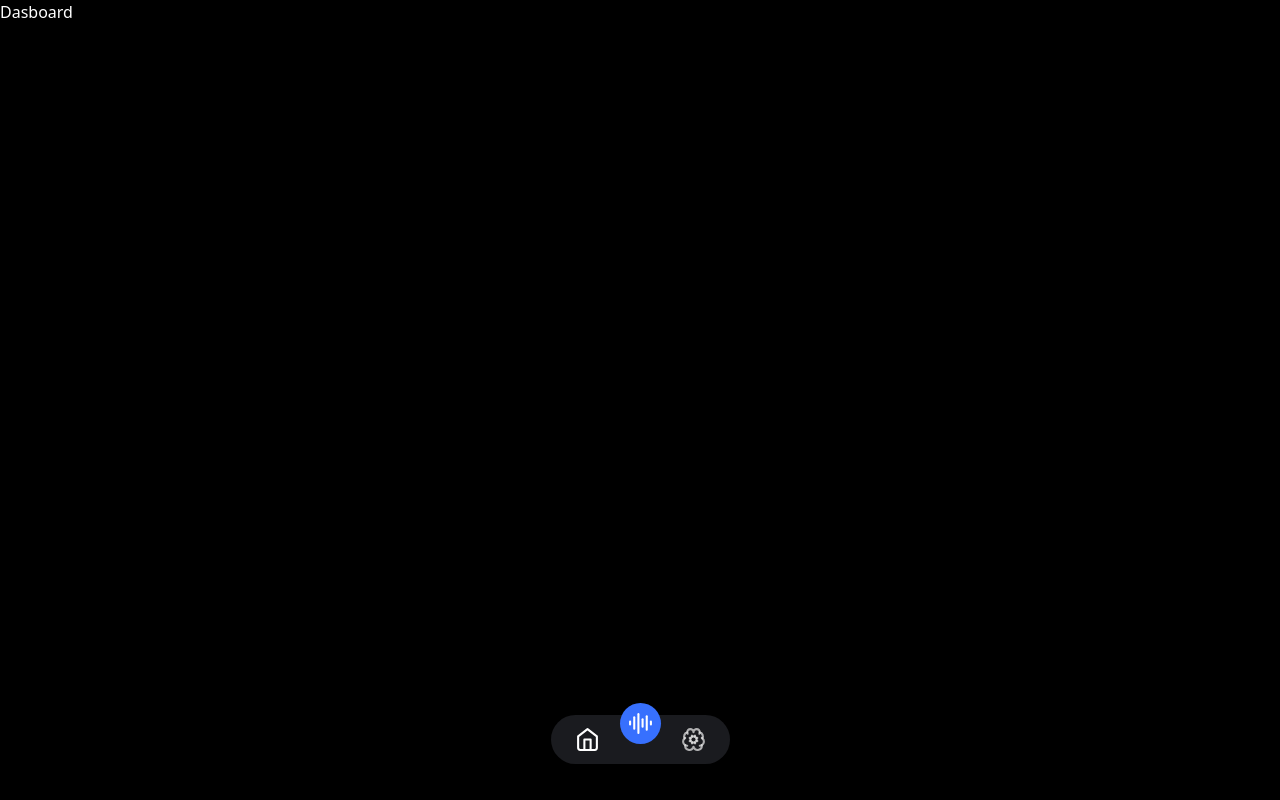
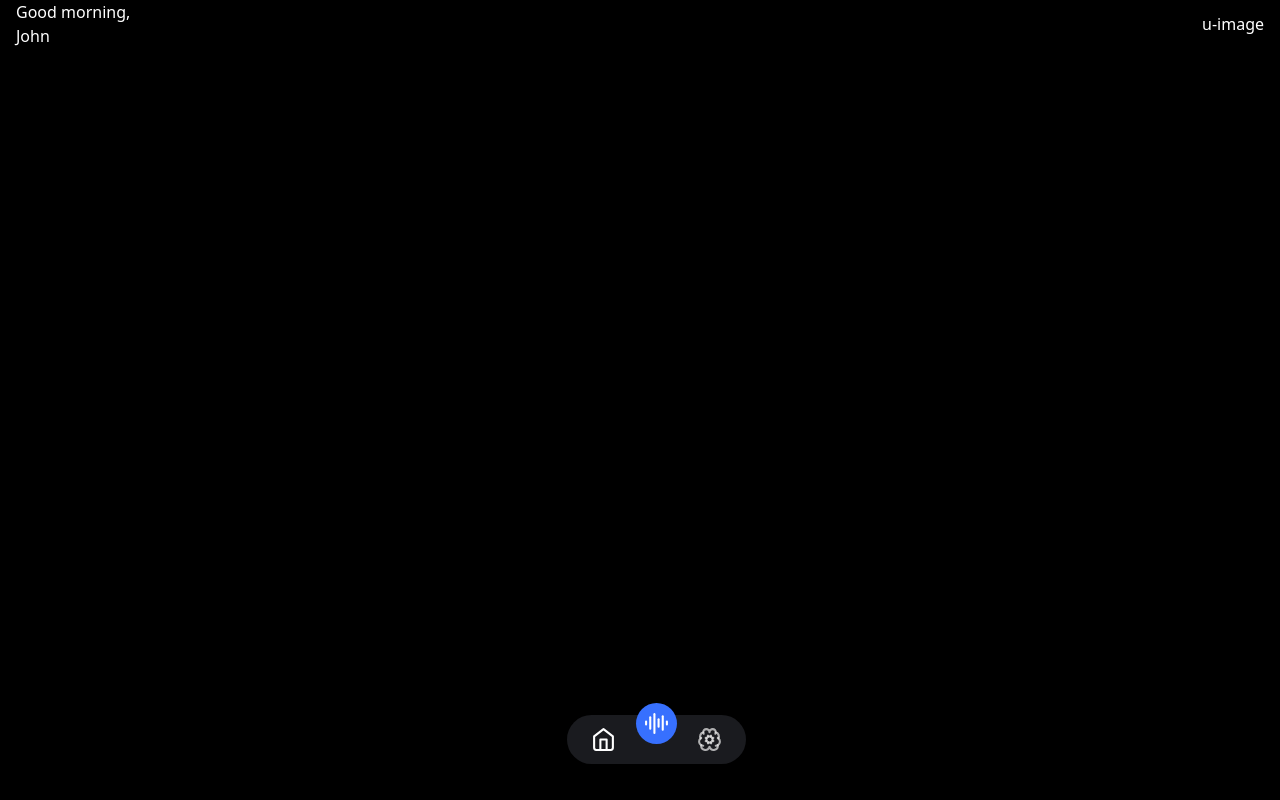
Before and after one commit to Benrobo/hashmind, a Next.js app: page /dashboard/home in a window 1280 px wide. Built offline with nearby package versions, Linux system fonts and the light colour scheme.

Commit message:
Add speech recognition for audio data

```diff
--- a/src/app/dashboard/home/page.tsx
+++ b/src/app/dashboard/home/page.tsx
@@ -1,4 +1,5 @@
 "use client";
+import { FlexColStart, FlexRowCenterBtw } from "@/components/flex";
 import { useDataContext } from "@/context/DataContext";
 import React from "react";
 
@@ -8,5 +9,16 @@ export default function Dashboard() {
   React.useEffect(() => {
     showToolBar();
   }, []);
-  return <div>Dasboard</div>;
+  return (
+    <FlexColStart className="w-full h-full">
+      <FlexRowCenterBtw className="w-full">
+        <h1 className="">
+          Good morning,
+          <br />
+          <span className="">John</span>
+        </h1>
+        <div className="">u-image</div>
+      </FlexRowCenterBtw>
+    </FlexColStart>
+  );
 }
--- a/src/app/dashboard/layout.tsx
+++ b/src/app/dashboard/layout.tsx
@@ -3,7 +3,7 @@ import React, { PropsWithChildren } from "react";
 
 export default function layout({ children }: PropsWithChildren) {
   return (
-    <div>
+    <div className="w-full px-4">
       <ToolBar />
       {children}
     </div>
```
Also changed, not shown: index.html (+24 -0 lines).
